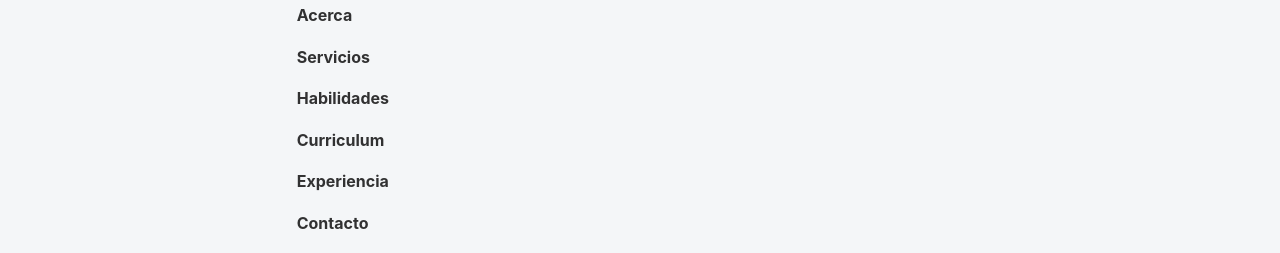
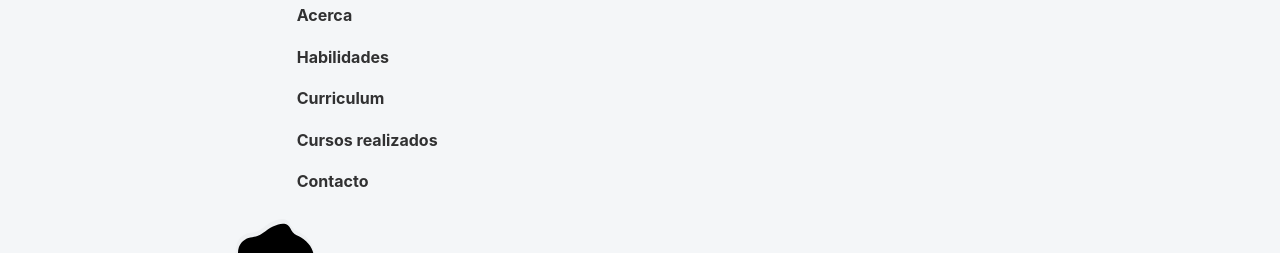
Before and after one commit to EnzoNina/CvHtml-CSS, a plain HTML site: page index.html in a window 1280 px wide. Both pictures are taken after a click on the picture 316 px from the left and 52 px from the top of the page. Shown: the part 77-330 px from the top of the page. Drawn offline with Linux system fonts and the light colour scheme.

Commit message:
Update index.html

```diff
--- a/index.html
+++ b/index.html
@@ -27,10 +27,9 @@
           <div class="collapse navbar-collapse" id="navbarSupportedContent">
             <ul class="navbar-nav ms-auto me-2">
               <li class="nav-item"><a class="nav-link" href="#about">Acerca</a></li>
-              <li class="nav-item"><a class="nav-link" href="#services">Servicios</a></li>
               <li class="nav-item"><a class="nav-link" href="#skills">Habilidades</a></li>
               <li class="nav-item"><a class="nav-link" href="#portfolio">Curriculum</a></li>
-              <li class="nav-item"><a class="nav-link" href="#experience">Experiencia</a></li>
+              <li class="nav-item"><a class="nav-link" href="#experience">Cursos realizados</a></li>
               <li class="nav-item"><a class="nav-link" href="#contact">Contacto</a></li>
             </ul>
           </div>
```
